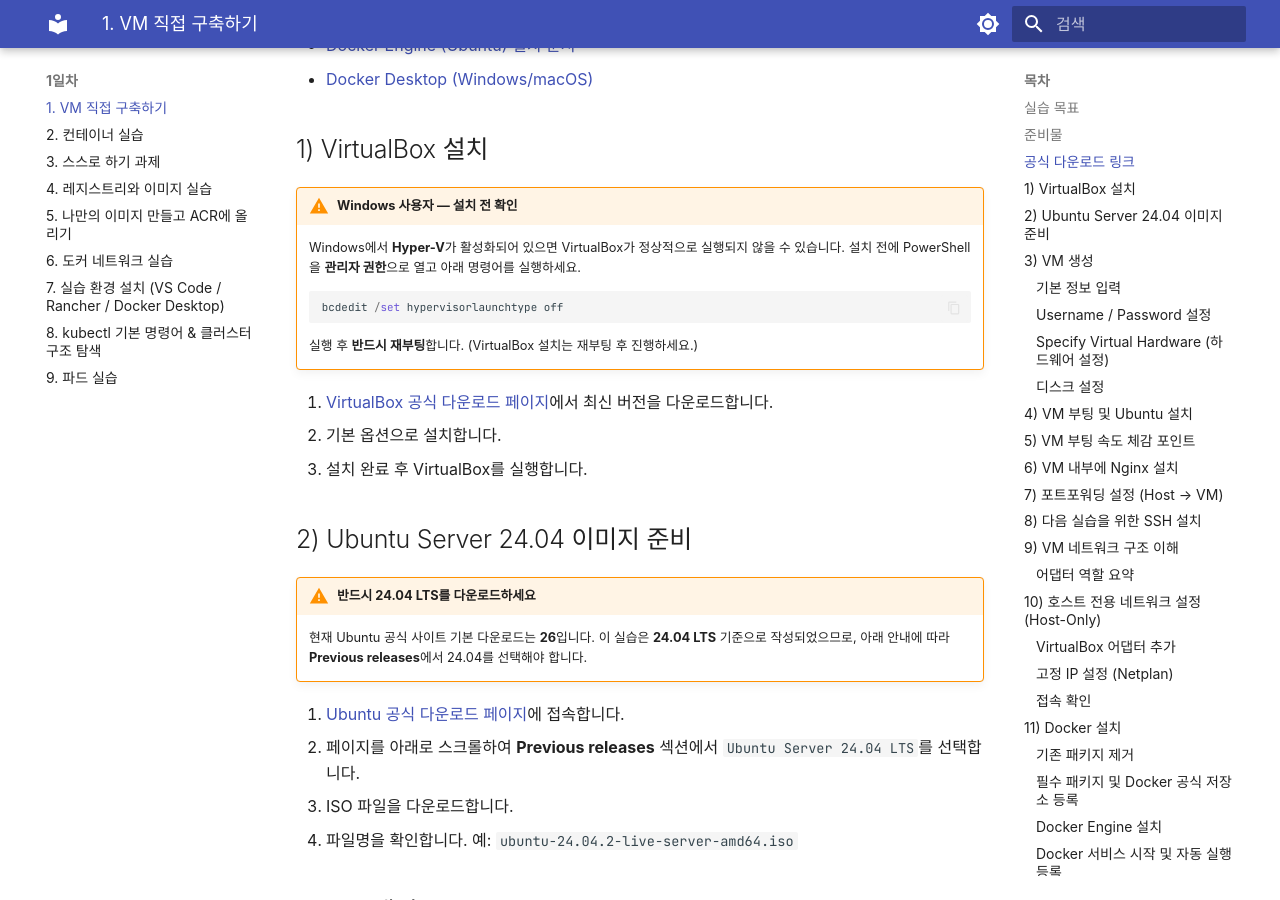
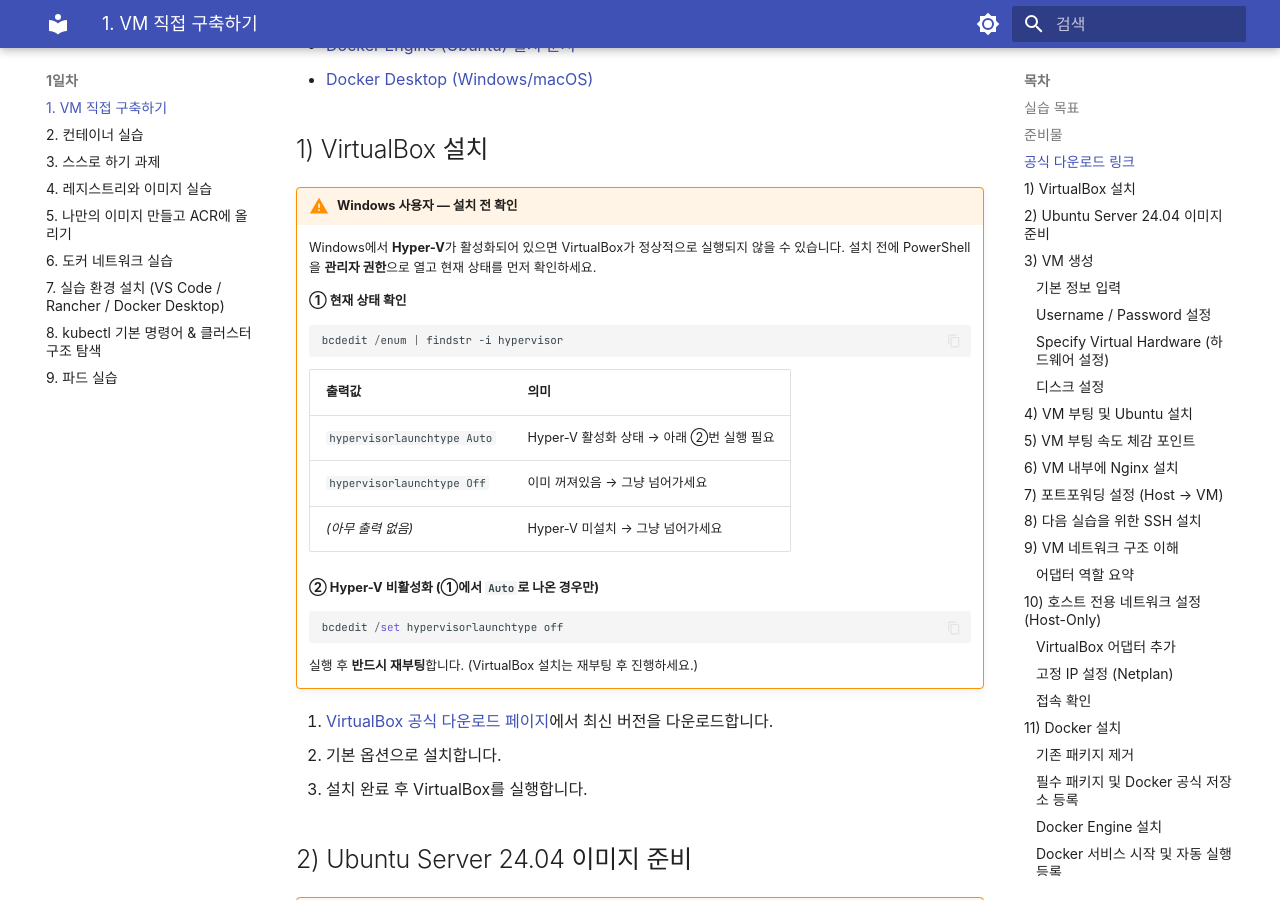
Before and after one commit to skilleat-labs/k8s-for-4days, an MkDocs documentation site: the page built from docs/day1/1-1-vm-setup.md, in a window 1280 px wide and 900 px high, scrolled down 797 px. Built offline with MkDocs 1.6.1 and Material for MkDocs 9.7.7, drawn with Linux system fonts in a browser that asks for light colours; some web fonts are replaced.

Commit message:
Add Hyper-V status check step before disabling it

````diff
--- a/docs/day1/1-1-vm-setup.md
+++ b/docs/day1/1-1-vm-setup.md
@@ -26,8 +26,20 @@
 
 !!! warning "Windows 사용자 — 설치 전 확인"
     Windows에서 **Hyper-V**가 활성화되어 있으면 VirtualBox가 정상적으로 실행되지 않을 수 있습니다.
-    설치 전에 PowerShell을 **관리자 권한**으로 열고 아래 명령어를 실행하세요.
+    설치 전에 PowerShell을 **관리자 권한**으로 열고 현재 상태를 먼저 확인하세요.
 
+    **① 현재 상태 확인**
+    ```powershell
+    bcdedit /enum | findstr -i hypervisor
+    ```
+
+    | 출력값 | 의미 |
+    |--------|------|
+    | `hypervisorlaunchtype    Auto` | Hyper-V 활성화 상태 → 아래 ②번 실행 필요 |
+    | `hypervisorlaunchtype    Off` | 이미 꺼져있음 → 그냥 넘어가세요 |
+    | _(아무 출력 없음)_ | Hyper-V 미설치 → 그냥 넘어가세요 |
+
+    **② Hyper-V 비활성화 (①에서 `Auto`로 나온 경우만)**
     ```powershell
     bcdedit /set hypervisorlaunchtype off
     ```
````
